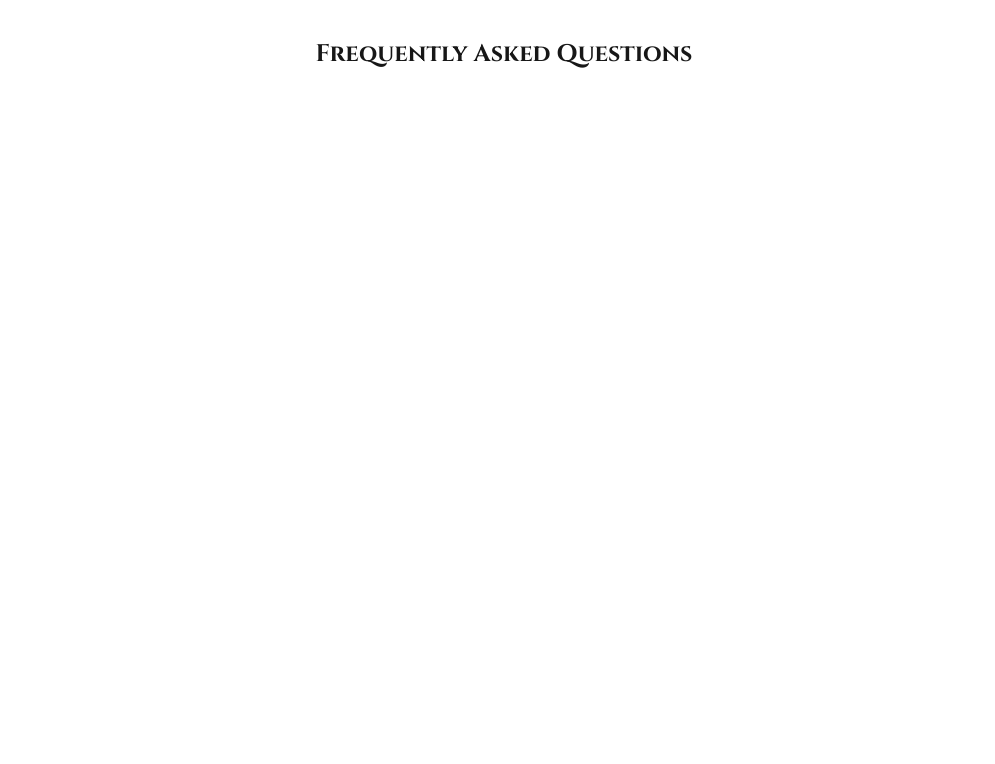
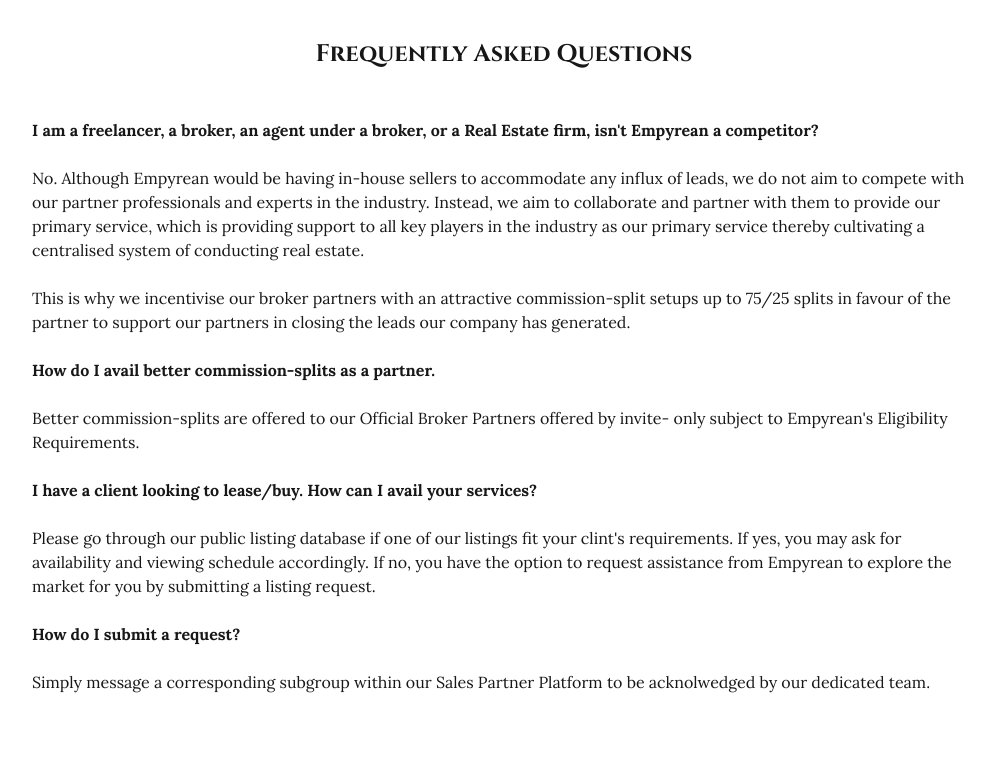
Before and after one commit to Empyrean25/empyrean, a Next.js app: page /salespartner in a window 1280 px wide. Shown: the part 1536-2300 px from the top of the page, without its empty margins (136-1131 px from the left). Built offline with nearby package versions, Linux system fonts and the light colour scheme.

Commit message:
Update page.tsx

```diff
--- a/src/app/salespartner/page.tsx
+++ b/src/app/salespartner/page.tsx
@@ -115,7 +115,7 @@ export default function BrokerAgentDeveloperPage() {
         <section className="mb-10">
           <h2 className="text-2xl font-bold text-center mb-6">Frequently Asked Questions</h2>
 
-<div className="bg-[#FFFFFF] rounded-lg p-6 text-white">
+<div className="bg-[#FFFFFF] rounded-lg p-6 text-gray">
         <p><strong>I am a freelancer, a broker, an agent under a broker, or a Real Estate firm, isn&apos;t
 Empyrean a competitor?</strong><br /><br />
           No. Although Empyrean would be having in-house sellers to accommodate any influx of
```
